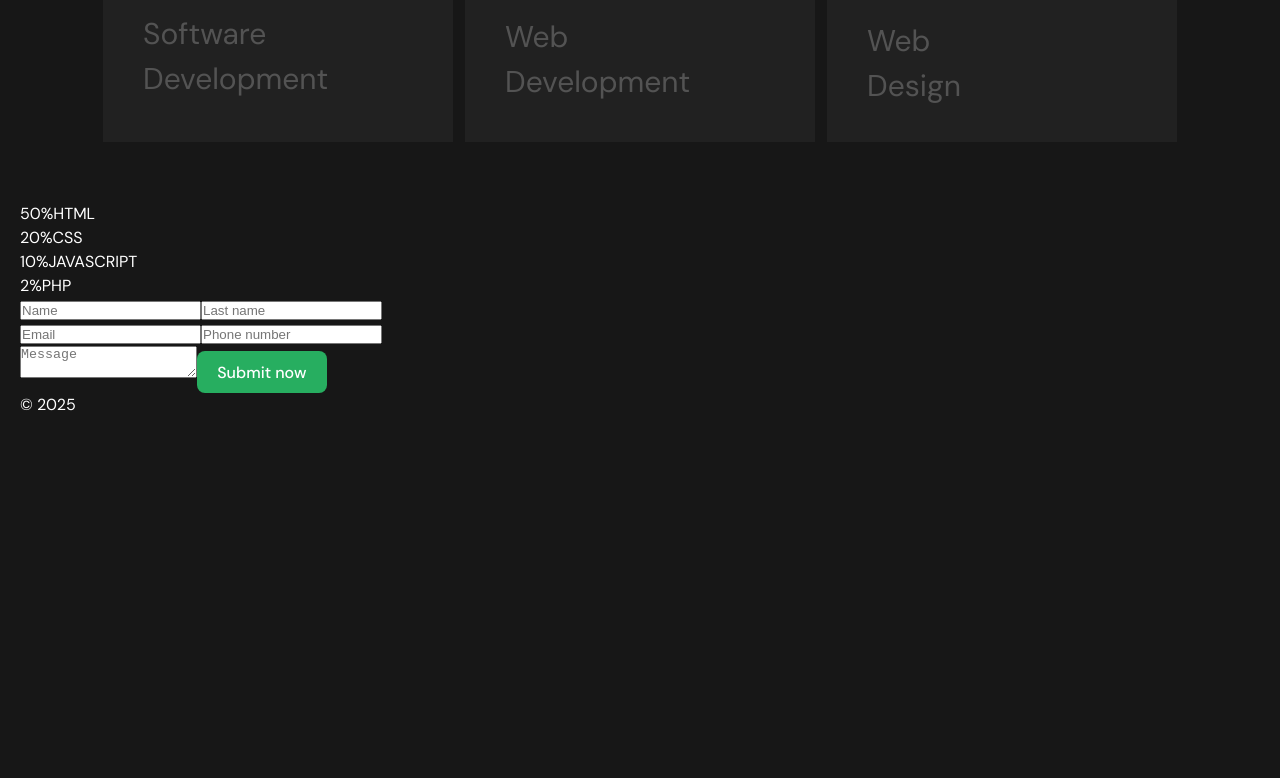
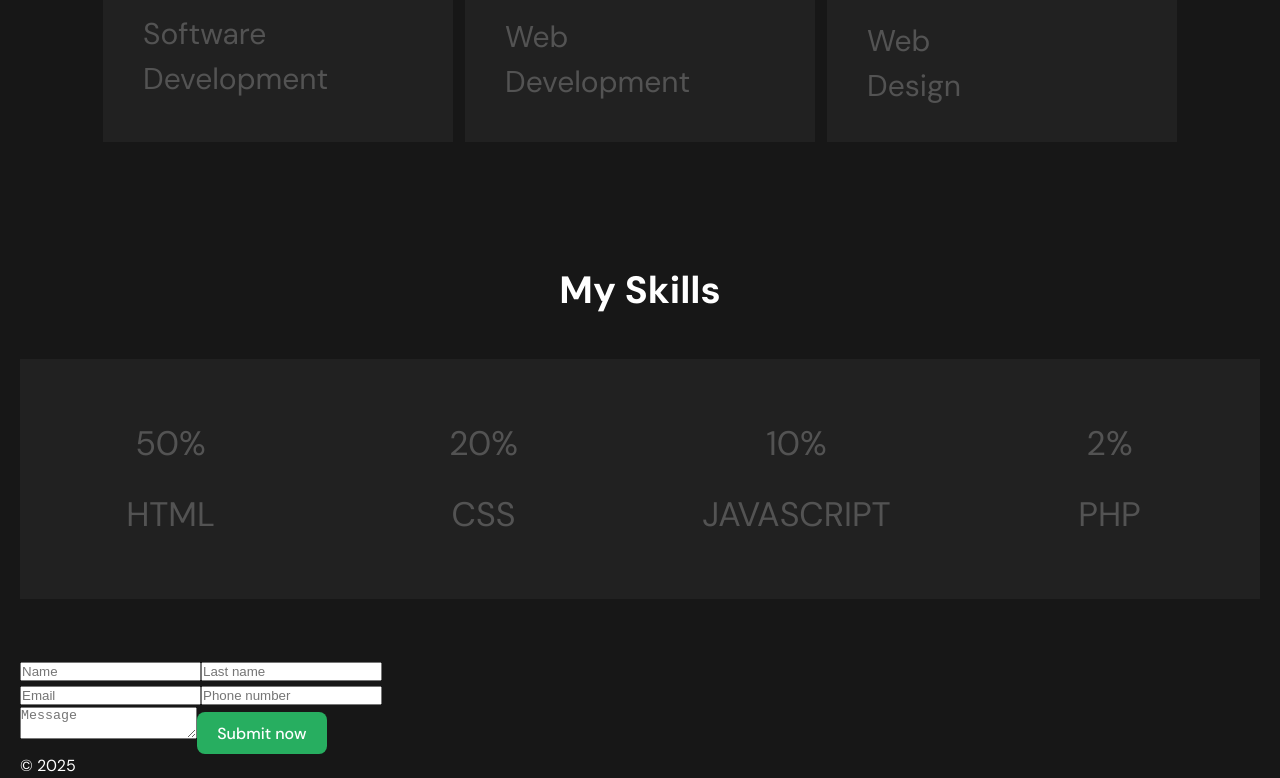
Before and after one commit to Kondratenko666Olga/portfolio, a React (Vite) app: page / in a window 1280 px wide. Shown: the part 1358-2136 px from the top of the page. Before the commit the page ends 1775 px from the top, so only its background shows below. Built offline with nearby package versions, Linux system fonts and the light colour scheme; the HTML template or start-up script is replaced by a standard one.

Commit message:
skills edited

```diff
--- a/src/components/Main/Services/Services.scss
+++ b/src/components/Main/Services/Services.scss
@@ -4,6 +4,9 @@
 .services {
     padding: 60px 0;
     .container {
+        h2 {
+            padding: 0 0 20px;
+        }
         .block {
             @include flex(row, center, center, wrap, 12px );
             .elem {
--- a/src/components/Main/Skils/Skiles.scss
+++ b/src/components/Main/Skils/Skiles.scss
@@ -0,0 +1,44 @@
+@use '../../../styles/mixins.scss' as *;
+@use '../../../styles/variables' as *;
+
+.skills {
+    padding: 60px 0;
+    .container {
+        h2 {
+            padding: 0 0 20px;
+        }
+        .block {
+            @include flex(row, center, center, wrap, 12px );
+            background: $bg-gray;
+            .elem {
+                @include flex(column, center, center, nowrap, 8px);
+                flex: 1 1 150px;
+                max-width: 350px;
+                width: 100%;
+                padding: 20px;
+                span {
+                    color: $text-gray;
+                    font-size: 28px;
+                }
+            }
+        }
+        @media (min-width: 720px) {
+            h2 {
+                font-size: 38px;
+                text-align: center;
+                padding: 0 0 40px;
+            }
+            .block {
+                align-items: flex-start;
+                .elem {
+                    gap: 20px;
+                    min-height: 240px;
+                    padding: 30px 40px;
+                    span {
+                        font-size: 34px;
+                    }
+                }
+            }
+        }
+    }
+}
--- a/src/components/Main/Skils/Skills.jsx
+++ b/src/components/Main/Skils/Skills.jsx
@@ -1,27 +1,24 @@
 import './Skiles.scss';
+
+const skillsData = [
+  { name: 'HTML', percent: '50%' },
+  { name: 'CSS', percent: '20%' },
+  { name: 'JAVASCRIPT', percent: '10%' },
+  { name: 'PHP', percent: '2%' },
+];
 
 const Skills = () => {
   return (
     <section className="skills" id="skills">
       <div className="container">
-        <h2 className="skills-title"></h2>
-        <div className="skills-block">
-          <div className="skills-block__elem">
-            <span className="skills-block__elem-num">50%</span>
-            <span className="skills-block__elem-name">HTML</span>
-          </div>
-          <div className="skills-block__elem">
-            <span className="skills-block__elem-num">20%</span>
-            <span className="skills-block__elem-name">CSS</span>
-          </div>
-          <div className="skills-block__elem">
-            <span className="skills-block__elem-num">10%</span>
-            <span className="skills-block__elem-name">JAVASCRIPT</span>
-          </div>
-          <div className="skills-block__elem">
-            <span className="skills-block__elem-num">2%</span>
-            <span className="skills-block__elem-name">PHP</span>
-          </div>
+        <h2 className="title">My Skills</h2>
+        <div className="block">
+          {skillsData.map((skill, index) => (
+            <div className="elem" key={index}>
+              <span className="num">{skill.percent}</span>
+              <span className="name">{skill.name}</span>
+            </div>
+          ))}
         </div>
       </div>
     </section>
```
